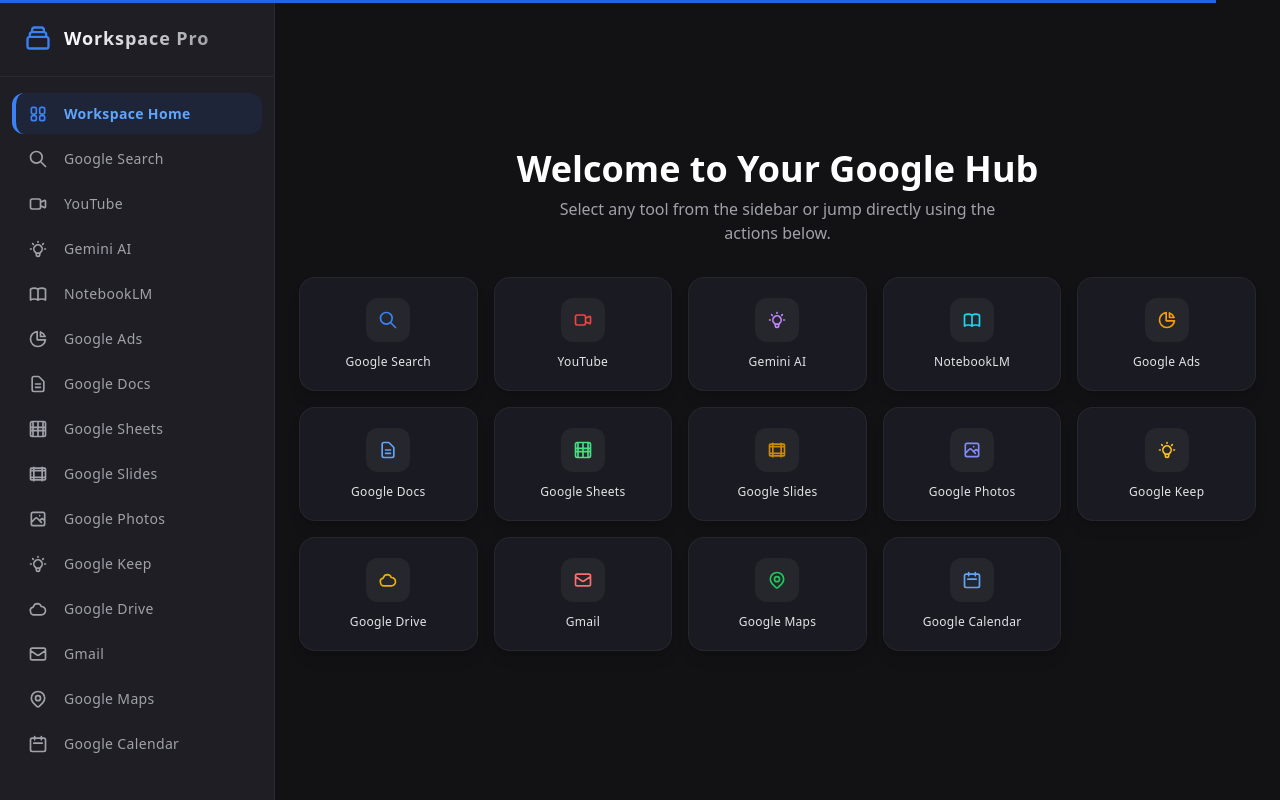
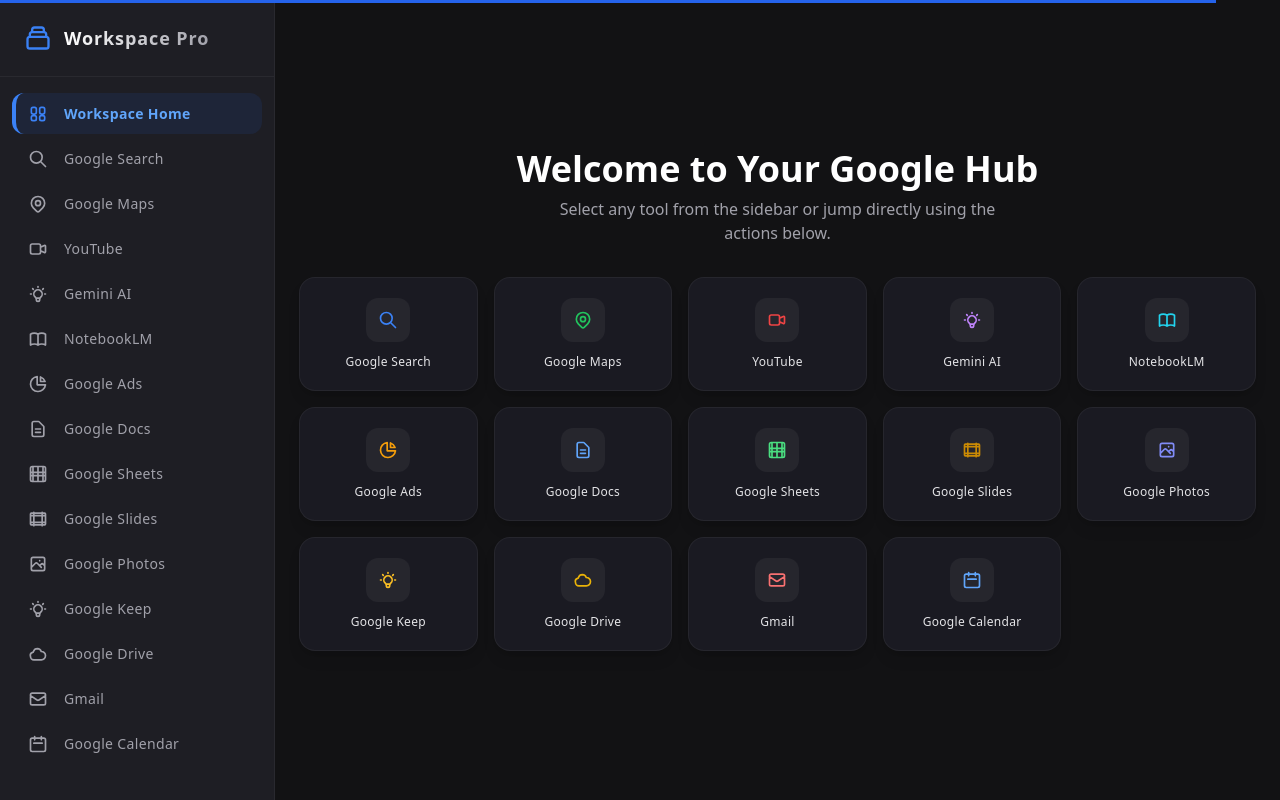
Before and after one commit to akshatjain30100-creator/llc_google.com, a plain HTML site: page index.html in a window 1280 px wide. Both pictures are taken after a click on the button "Workspace Home". Drawn offline with nearby package versions, Linux system fonts and the light colour scheme.

Commit message:
Update index.html

```diff
--- a/index.html
+++ b/index.html
@@ -68,7 +68,7 @@
     <!-- 🖥️ MAIN ECOSYSTEM CONTAINER (DASHBOARD ENGINE) -->
     <main class="flex-1 flex flex-col h-full bg-black relative pt-16 md:pt-0 overflow-hidden">
 
-        <!-- Welcome Dashboard Screen (Default state explicitly enforced via class structural layers) -->
+        <!-- Welcome Dashboard Screen -->
         <div id="welcomeDashboard" class="absolute inset-0 z-10 flex flex-col items-center justify-start md:justify-center p-6 text-center bg-workspaceBg overflow-y-auto no-scrollbar scrolling-touch">
             <div class="max-w-5xl w-full py-6">
                 <h2 class="text-3xl md:text-4xl font-extrabold text-white mb-2">Welcome to Your Google Hub</h2>
@@ -114,21 +114,21 @@
         };
 
         const googleServices = [
-            { name: 'Workspace Home', url: 'home', icon: 'dashboard', color: 'text-zinc-400' },
-            { name: 'Google Search', url: 'https://www.google.com/webhp?igu=1', icon: 'search', color: 'text-blue-500' },
-            { name: 'YouTube', url: 'https://www.youtube.com/embed?listType=search&list=trending', icon: 'video', color: 'text-red-500' },
-            { name: 'Gemini AI', url: 'https://gemini.google.com', icon: 'gemini', targetBlank: true, color: 'text-purple-400' },
-            { name: 'NotebookLM', url: 'https://notebooklm.google.com', icon: 'notebook', targetBlank: true, color: 'text-cyan-400' },
-            { name: 'Google Ads', url: 'https://ads.google.com/ups/routing?source=206&subid=xs-ip-gemini-adlt', icon: 'ads', targetBlank: true, color: 'text-amber-500' },
-            { name: 'Google Docs', url: 'https://docs.google.com', icon: 'docs', targetBlank: true, color: 'text-blue-400' },
-            { name: 'Google Sheets', url: 'https://sheets.google.com', icon: 'sheets', targetBlank: true, color: 'text-green-400' },
-            { name: 'Google Slides', url: 'https://slides.google.com', icon: 'slides', targetBlank: true, color: 'text-yellow-600' },
-            { name: 'Google Photos', url: 'https://photos.google.com', icon: 'photos', targetBlank: true, color: 'text-indigo-400' },
-            { name: 'Google Keep', url: 'https://keep.google.com', icon: 'keep', targetBlank: true, color: 'text-amber-400' },
-            { name: 'Google Drive', url: 'https://drive.google.com', icon: 'drive', targetBlank: true, color: 'text-yellow-500' },
-            { name: 'Gmail', url: 'https://mail.google.com', icon: 'gmail', targetBlank: true, color: 'text-red-400' },
-            { name: 'Google Maps', url: 'https://maps.google.com/maps?output=embed', icon: 'maps', color: 'text-green-500' },
-            { name: 'Google Calendar', url: 'https://calendar.google.com', icon: 'calendar', targetBlank: true, color: 'text-blue-400' }
+            { name: 'Workspace Home', url: 'home', icon: 'dashboard', color: 'text-zinc-400', embeddable: true },
+            { name: 'Google Search', url: 'https://www.google.com/webhp?igu=1', icon: 'search', color: 'text-blue-500', embeddable: true },
+            { name: 'Google Maps', url: 'https://maps.google.com/maps?output=embed&q=India', icon: 'maps', color: 'text-green-500', embeddable: true },
+            { name: 'YouTube', url: 'https://www.youtube.com/embed?listType=search&list=trending', icon: 'video', color: 'text-red-500', embeddable: true },
+            { name: 'Gemini AI', url: 'https://gemini.google.com', icon: 'gemini', color: 'text-purple-400', embeddable: false },
+            { name: 'NotebookLM', url: 'https://notebooklm.google.com', icon: 'notebook', color: 'text-cyan-400', embeddable: false },
+            { name: 'Google Ads', url: 'https://ads.google.com/ups/routing?source=206&subid=xs-ip-gemini-adlt', icon: 'ads', color: 'text-amber-500', embeddable: false },
+            { name: 'Google Docs', url: 'https://docs.google.com', icon: 'docs', color: 'text-blue-400', embeddable: false },
+            { name: 'Google Sheets', url: 'https://sheets.google.com', icon: 'sheets', color: 'text-green-400', embeddable: false },
+            { name: 'Google Slides', url: 'https://slides.google.com', icon: 'slides', color: 'text-yellow-600', embeddable: false },
+            { name: 'Google Photos', url: 'https://photos.google.com', icon: 'photos', color: 'text-indigo-400', embeddable: false },
+            { name: 'Google Keep', url: 'https://keep.google.com', icon: 'keep', color: 'text-amber-400', embeddable: false },
+            { name: 'Google Drive', url: 'https://drive.google.com', icon: 'drive', color: 'text-yellow-500', embeddable: false },
+            { name: 'Gmail', url: 'https://mail.google.com', icon: 'gmail', color: 'text-red-400', embeddable: false },
+            { name: 'Google Calendar', url: 'https://calendar.google.com', icon: 'calendar', color: 'text-blue-400', embeddable: false }
         ];
 
         let selectedIndex = 0;
@@ -186,6 +186,14 @@
         }
 
         function handleServiceSelect(index) {
+            const service = googleServices[index];
+
+            // If the service is NOT embeddable, open in New Tab safely
+            if (!service.embeddable) {
+                window.open(service.url, '_blank');
+                return;
+            }
+
             selectedIndex = index;
             renderNavigation();
 
@@ -194,15 +202,9 @@
             const welcomeDashboard = document.getElementById('welcomeDashboard');
             const progressBar = document.getElementById('topProgressBar');
 
-            document.getElementById('mobileHeaderTitle').innerText = googleServices[index].name;
+            document.getElementById('mobileHeaderTitle').innerText = service.name;
 
-            if (googleServices[index].targetBlank) {
-                window.open(googleServices[index].url, '_blank');
-                // Enforce fallback lock to state index 0 safely
-                resetToHomeState();
-                return;
-            }
-
+            // Progress Bar Animation Loader
             clearInterval(progressInterval);
             progressBar.style.transition = 'none';
             progressBar.style.width = '0%';
@@ -221,7 +223,8 @@
                 }, 100);
             }, 50);
 
-            if (googleServices[index].url === 'home') {
+            // Routing Layout View Switcher
+            if (service.url === 'home') {
                 iframeWrapper.classList.add('hidden');
                 welcomeDashboard.classList.remove('hidden');
                 iframe.src = "about:blank";
@@ -231,9 +234,10 @@
             } else {
                 welcomeDashboard.classList.add('hidden');
                 iframeWrapper.classList.remove('hidden');
-                iframe.src = googleServices[index].url;
+                iframe.src = service.url;
             }
 
+            // Auto Close Mobile Sidebar Drawer
             const sidebarPanel = document.getElementById('sidebarPanel');
             if (!sidebarPanel.classList.contains('-translate-x-full')) {
                 toggleMobileSidebar();
@@ -268,7 +272,6 @@
             overlay.classList.toggle('hidden');
         }
 
-        // Initialize and force baseline index load state on runtime hooks
         window.onload = function() {
             resetToHomeState();
             buildDashboardGrid();
```
